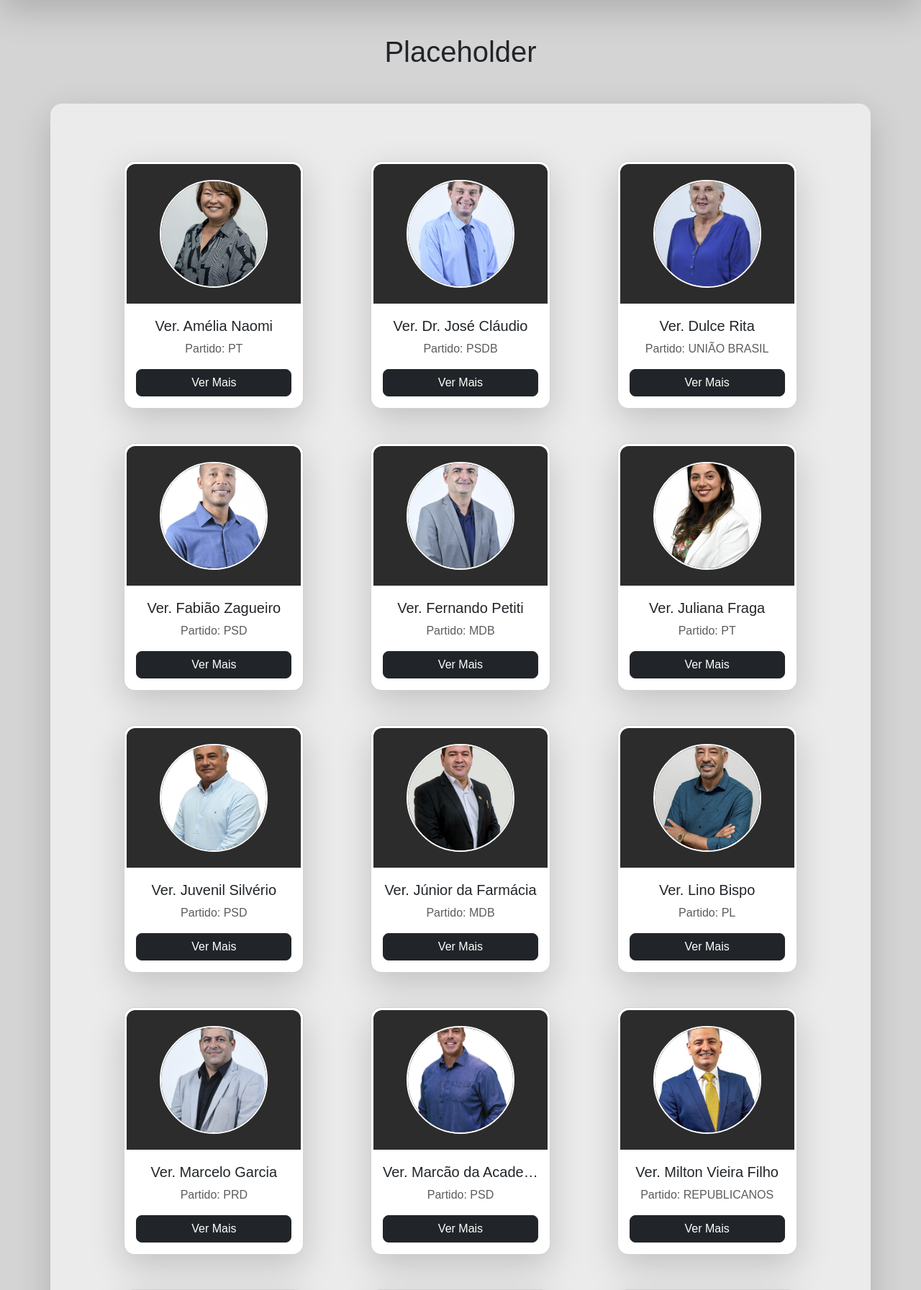
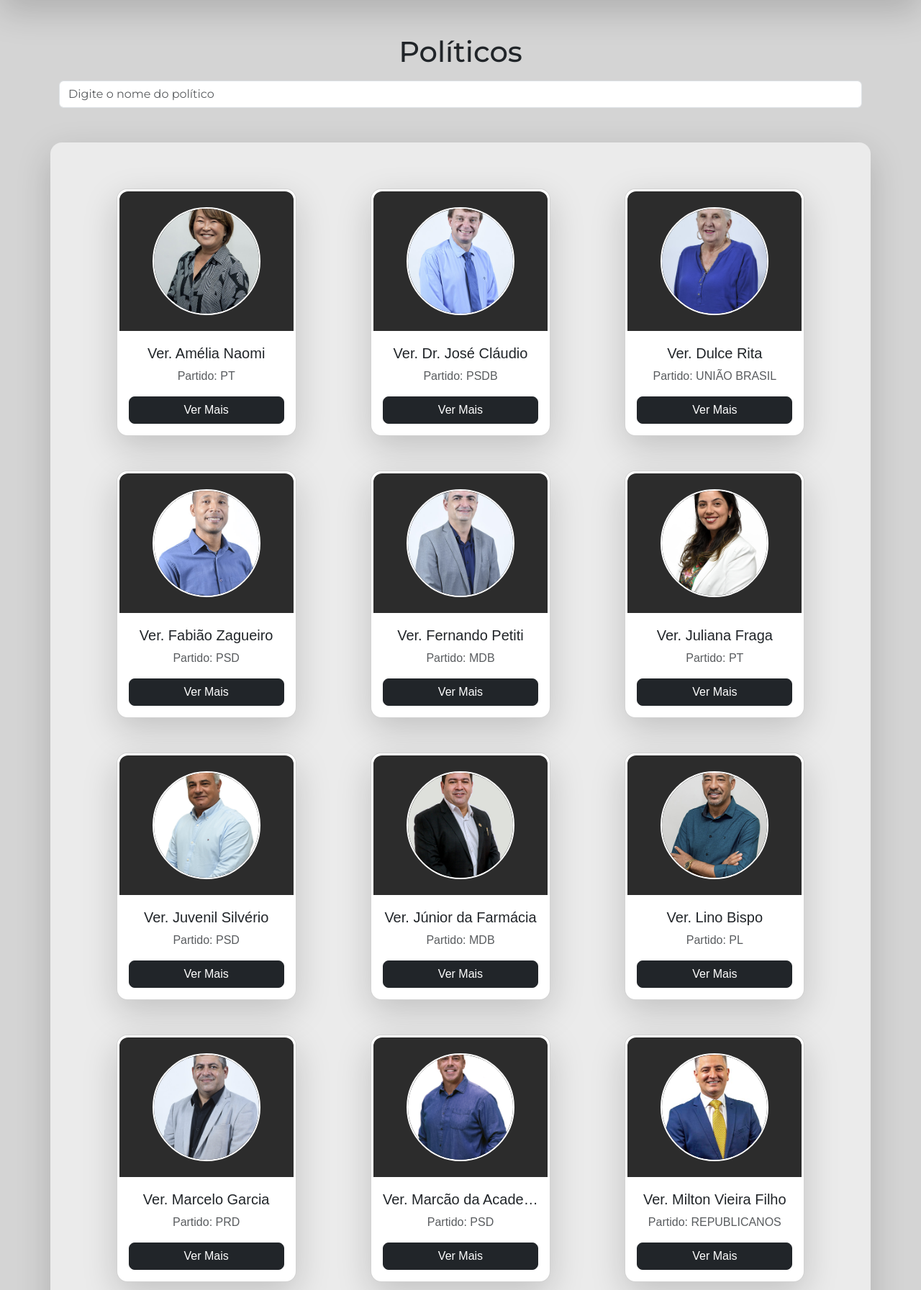
Before and after one commit to AgileKrakens/DemoQuerycy, a Flask app: page /pagina-politicos in a window 1280 px wide. Shown: the part 67-1860 px from the top of the page at 72% size. Run offline with Flask 3, Linux system fonts and the light colour scheme.

Commit message:
Politicos page completed, styling of containers for depth impressão and preparation to receibe background img, searchbar of cards by name, addition and styling of message for cards not being found

```diff
--- a/src/static/css/politicos.css
+++ b/src/static/css/politicos.css
@@ -1,4 +1,17 @@
-.cards-section{
-    border-radius:1rem;
-    padding: 5rem;
+.cards-section {
+    border-radius: 1rem;
+    padding: 4rem;
 }
+
+#noPoliticiansMessage {
+    background-color: #ffffffd8;
+    color: #5a5a5a;
+    text-align: center; /* Centraliza */
+    padding: 1rem; /* Add some padding */
+    margin-top: 3rem;
+}
+
+
+h5{
+    margin-bottom: 0;
+}
--- a/src/templates/politicos.html
+++ b/src/templates/politicos.html
@@ -7,38 +7,54 @@ Políticos
 {% block additional_styles %}
 <link rel="stylesheet" href="{{ url_for('static', filename='css/politicos.css')}}">
 <link rel="stylesheet" href="{{ url_for('static', filename='css/cards.css')}}">
+<link rel="stylesheet" href="{{ url_for('static', filename='css/background.css')}}">
+{% endblock %}
+
+{% block additional_scripts %}
+<script src="{{url_for('static', filename='javascript/search.js')}}"></script>
 {% endblock %}
 
 {% block content %}
 
-<!--Barra de pesquisa-->
-<div class="text-center my-5">
-<h1>Placeholder</h1>
+<!-- Search Bar -->
+<div class="text-center my-5 container fonte-header">
+    <h1>Políticos</h1>
+    <input type="text" id="searchBar" class="form-control my-3" placeholder="Digite o nome do político"
+        onkeyup="filterCards()">
 </div>
 
 <!-- Cards -->
-<div class="container my-4 cards-section shadow-lg layered-section">
-    <div class="row row-cols-1 row-cols-sm-2 row-cols-lg-3 g-5">
+<div class="background-section-center min-vh-100 align-items-center">
+
+    <div class="container cards-section shadow-lg layered-section">
+        <div class="row row-cols-1 row-cols-sm-2 row-cols-lg-3 g-5" id="politicianCards">
             {% for politico in politicos %}
-        <div class="col">
+            <div class="col politician-card">
                 <div class="card custom-card text-center shadow-lg">
-                <!-- Imagem e Overlay -->
+                    <!-- Imagem e fundo -->
                     <div class="position-relative custom-card-header">
                         <div class="custom-card-overlay"></div>
                         <div class="custom-card-img-wrapper">
                             <img src="{{ politico.img }}" alt="Foto Vereador" class="rounded-circle custom-card-img">
                         </div>
                     </div>
-                <!-- Conteúdo do Card -->
+                    <!-- Conteúdo do card, nome, partido e botão -->
                     <div class="card-body">
                         <h5 class="card-title">{{ politico.nome }}</h5>
-                    <p class="card-text text-muted partido">Partido: {{ politico.partido.split('(')[-1].replace(')', '') }}</p>
-                    <a href="/perfil/{{ politico.nome.replace(' ', '_').lower() }}" class="btn btn-dark">Ver Mais</a>
+                        <p class="card-text text-muted partido">Partido: {{ politico.partido.split('(')[-1].replace(')',
+                            '') }}</p>
+                        <a href="/perfil/{{ politico.nome.replace(' ', '_').lower() }}" class="btn btn-dark">Ver
+                            Mais</a>
                     </div>
                 </div>
+            </div>
+            <!-- No Politicians Found Message -->
+            <div id="noPoliticiansMessage" class="container justify-content-center rounded" style="display: none">
+                <h5 class="fonte-header">Nenhum político encontrado</h5>
             </div>
             {% endfor %}
         </div>
     </div>
+</div>
 
 {% endblock %}
```
Also changed, not shown: src/static/javascript/card-search.js (added, +23 -0 lines). Lines whose indentation alone changed are shown as unchanged.
